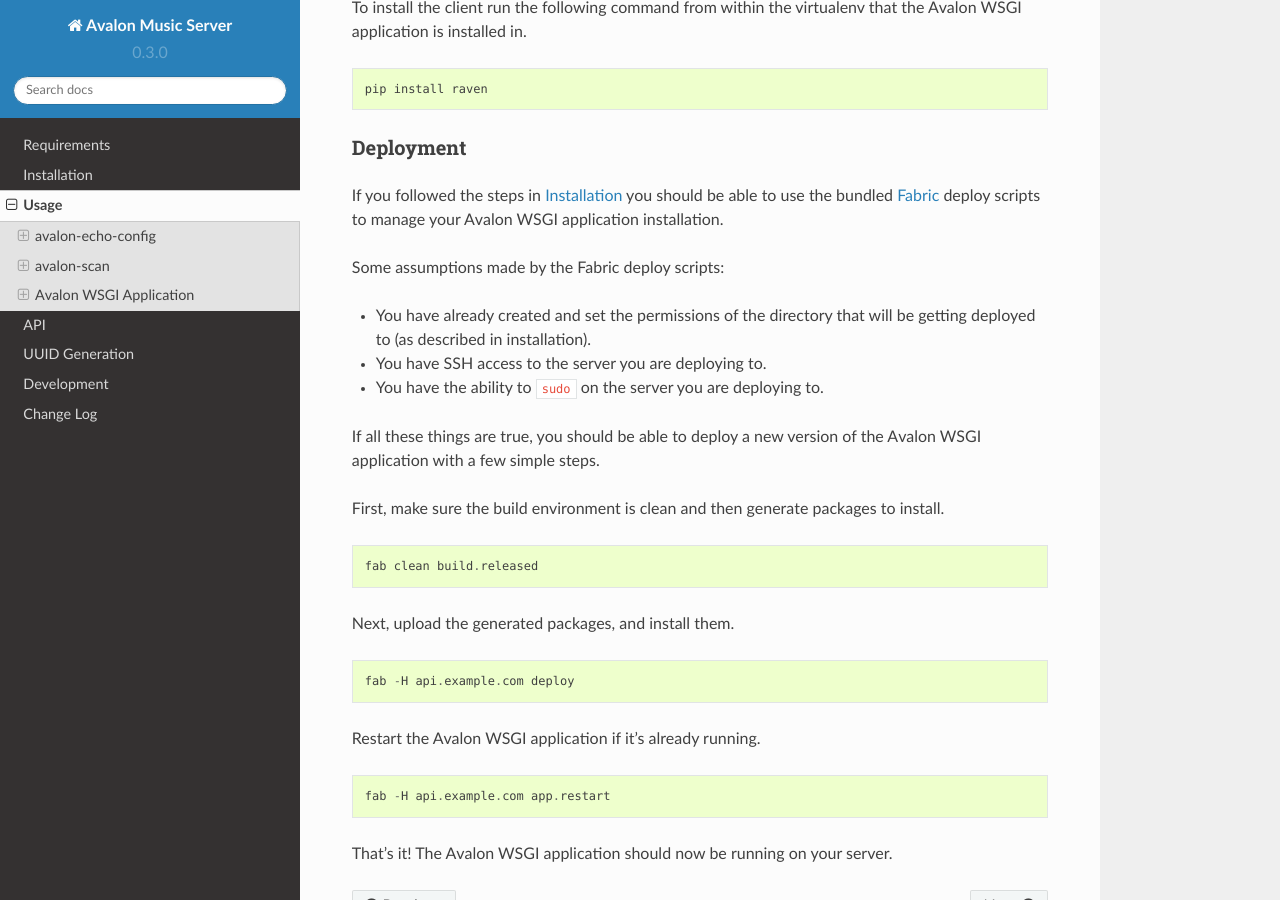
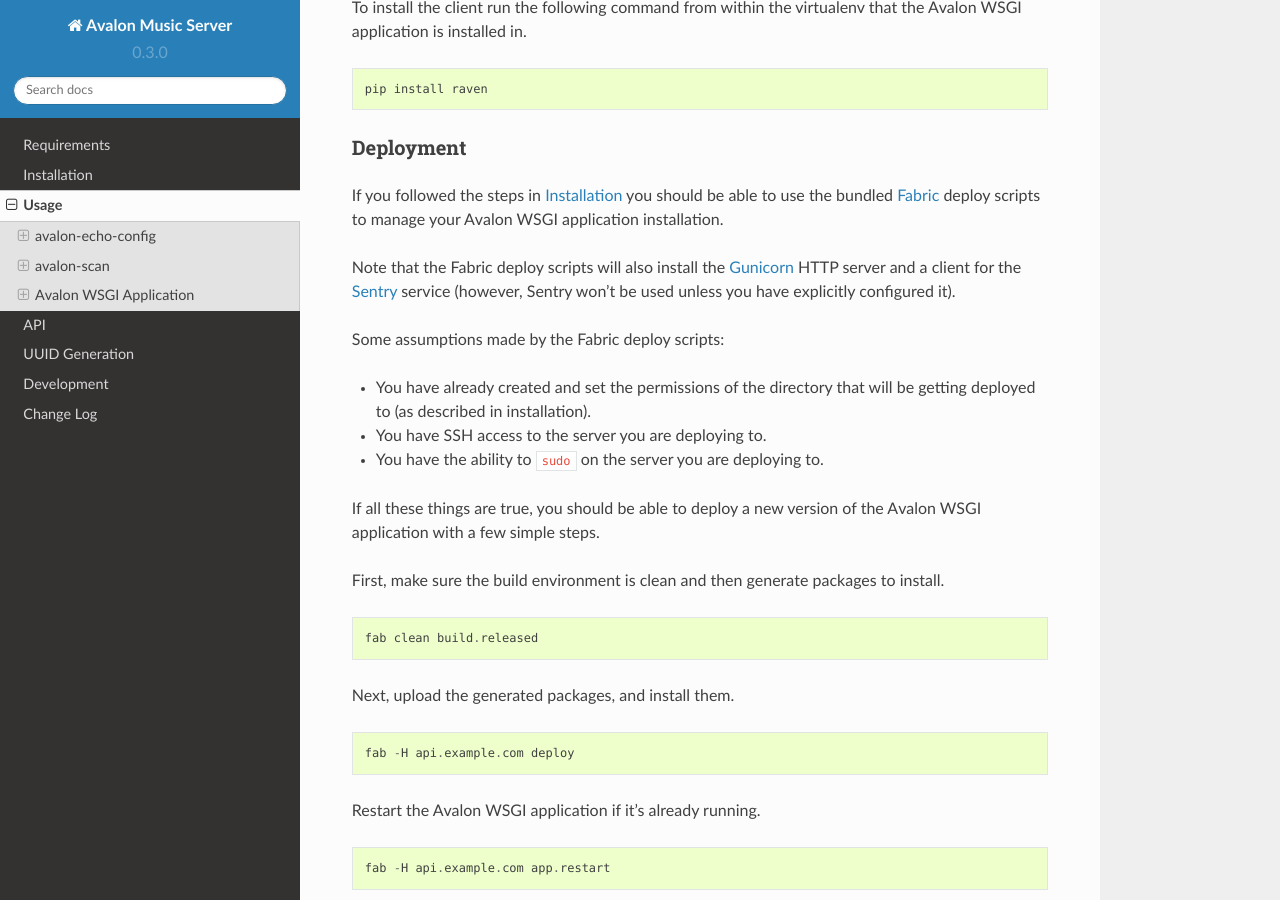
Before and after one commit to 56quarters/avalonms, a Sphinx documentation site: the page built from doc/source/usage.rst, in a window 1280 px wide and 900 px high, scrolled down 4911 px. Built offline with Sphinx 7.4.7 and the Read the Docs theme 2.0.0, drawn with Linux system fonts in a browser that asks for light colours.

Commit message:
Add note about what the fabfiles install, in addition to avalonms

```diff
--- a/doc/source/usage.rst
+++ b/doc/source/usage.rst
@@ -255,6 +255,10 @@
 If you followed the steps in :doc:`installation` you should be able to use the
 bundled Fabric_ deploy scripts to manage your Avalon WSGI application installation.
 
+Note that the Fabric deploy scripts will also install the Gunicorn_ HTTP server and
+a client for the Sentry_ service (however, Sentry won't be used unless you have
+explicitly configured it).
+
 Some assumptions made by the Fabric deploy scripts:
 
 * You have already created and set the permissions of the directory that will be
```
